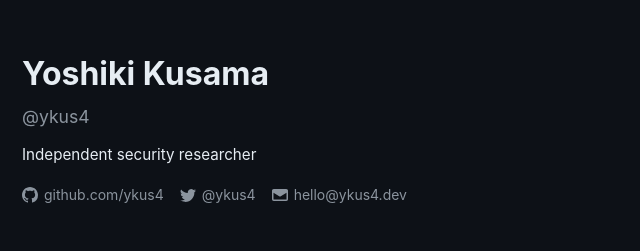
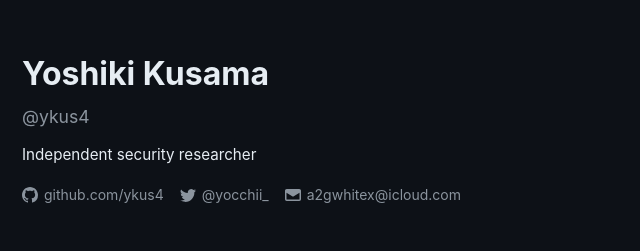
Before and after one commit to ykus4/ykus4.github.io, a plain HTML site: page index.html in a window 1280 px wide. Shown: the top 251 px of the page, 344-984 px from the left. Drawn offline with Linux system fonts and the light colour scheme; no server answers.

Commit message:
Update email and Twitter/X link

```diff
--- a/index.html
+++ b/index.html
@@ -69,14 +69,14 @@
           <svg class="link-icon" viewBox="0 0 16 16"><path d="M8 0C3.58 0 0 3.58 0 8c0 3.54 2.29 6.53 5.47 7.59.4.07.55-.17.55-.38 0-.19-.01-.82-.01-1.49-2.01.37-2.53-.49-2.69-.94-.09-.23-.48-.94-.82-1.13-.28-.15-.68-.52-.01-.53.63-.01 1.08.58 1.23.82.72 1.21 1.87.87 2.33.66.07-.52.28-.87.51-1.07-1.78-.2-3.64-.89-3.64-3.95 0-.87.31-1.59.82-2.15-.08-.2-.36-1.02.08-2.12 0 0 .67-.21 2.2.82.64-.18 1.32-.27 2-.27.68 0 1.36.09 2 .27 1.53-1.04 2.2-.82 2.2-.82.44 1.1.16 1.92.08 2.12.51.56.82 1.27.82 2.15 0 3.07-1.87 3.75-3.65 3.95.29.25.54.73.54 1.48 0 1.07-.01 1.93-.01 2.2 0 .21.15.46.55.38A8.013 8.013 0 0016 8c0-4.42-3.58-8-8-8z"/></svg>
           github.com/ykus4
         </a>
-        <a class="link-item" href="https://twitter.com/ykus4" target="_blank">
+        <a class="link-item" href="https://x.com/yocchii_" target="_blank">
           <svg class="link-icon" viewBox="0 0 16 16"><path d="M5.026 15c6.038 0 9.341-5.003 9.341-9.334 0-.14 0-.282-.006-.422A6.685 6.685 0 0016 3.542a6.658 6.658 0 01-1.889.518 3.301 3.301 0 001.447-1.817 6.533 6.533 0 01-2.087.793A3.286 3.286 0 007.875 6.03a9.325 9.325 0 01-6.767-3.429 3.289 3.289 0 001.018 4.382A3.323 3.323 0 01.64 6.575v.045a3.288 3.288 0 002.632 3.218 3.203 3.203 0 01-.865.115 3.23 3.23 0 01-.614-.057 3.283 3.283 0 003.067 2.277A6.588 6.588 0 010 13.288a9.29 9.29 0 005.026 1.472"/></svg>
-          @ykus4
+          @yocchii_
         </a>
-        <span class="link-item">
+        <a class="link-item" href="mailto:a2gwhitex@icloud.com">
           <svg class="link-icon" viewBox="0 0 16 16"><path d="M1.75 2h12.5c.966 0 1.75.784 1.75 1.75v8.5A1.75 1.75 0 0114.25 14H1.75A1.75 1.75 0 010 12.25v-8.5C0 2.784.784 2 1.75 2zM1.5 12.251c0 .138.112.25.25.25h12.5a.25.25 0 00.25-.25V5.809L8.38 9.397a.75.75 0 01-.76 0L1.5 5.809v6.442zm13-8.181L8 7.88 1.5 4.07v-.32a.25.25 0 01.25-.25h12.5a.25.25 0 01.25.25v.32z"/></svg>
-          hello@ykus4.dev
-        </span>
+          a2gwhitex@icloud.com
+        </a>
       </div>
     </div>
   </div>
```
